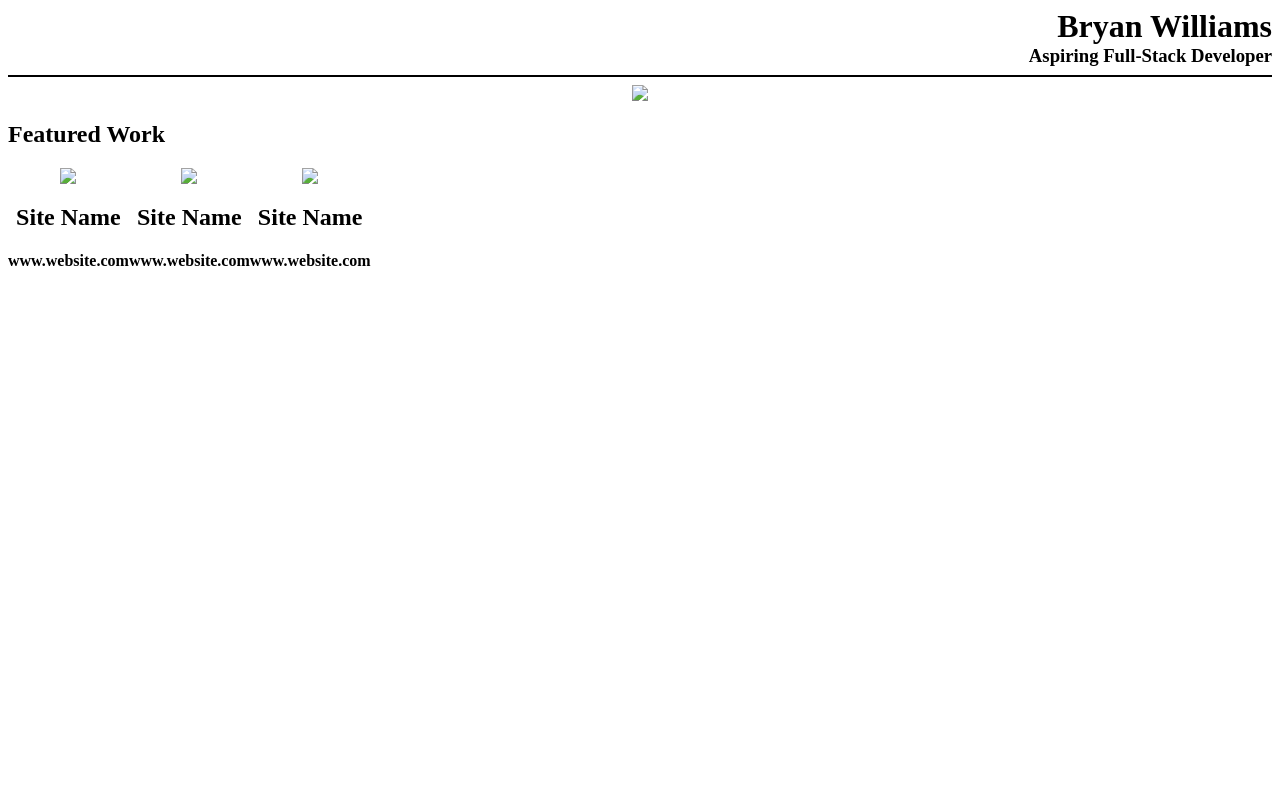
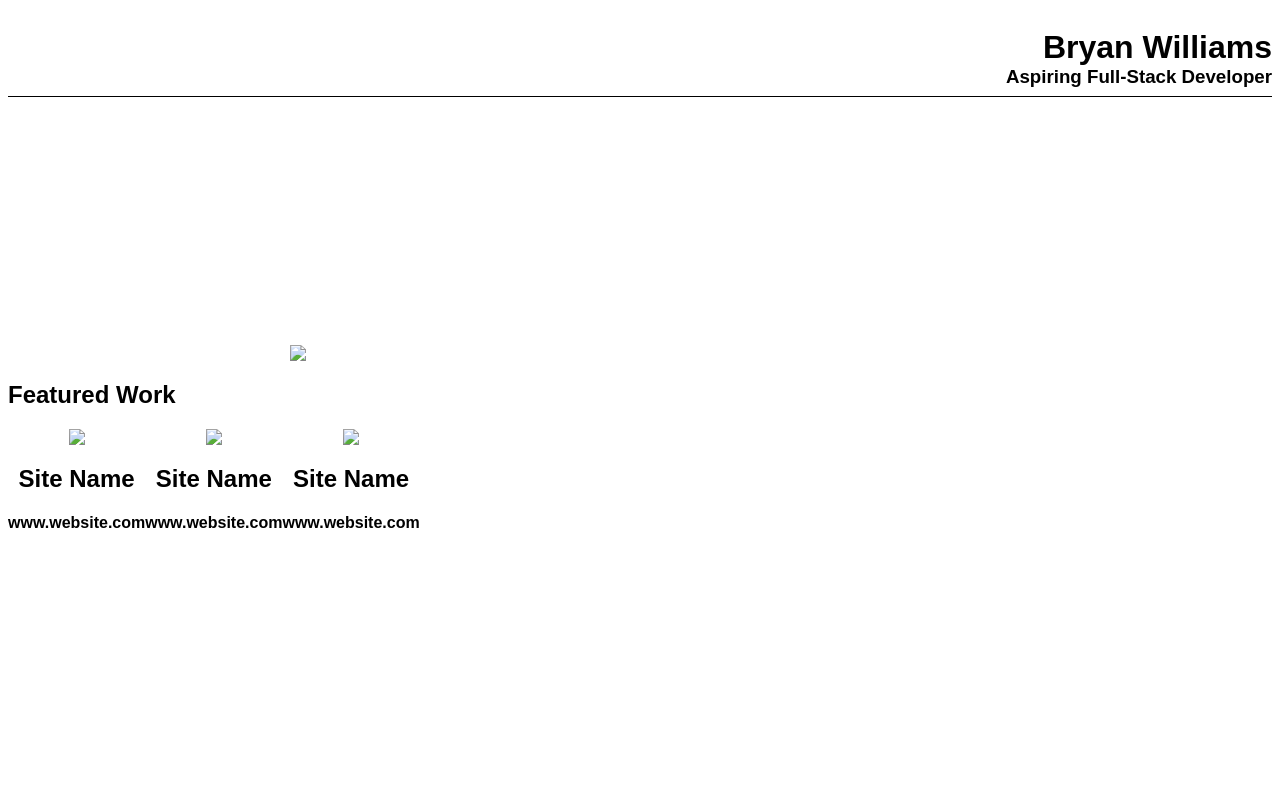
Before and after one commit to willimsbw/portfolio-site, a PHP site: page /portfolio.html in a window 1280 px wide. Run offline with PHP 8.4, Linux system fonts and the light colour scheme; some libraries are stand-ins or nearby versions.

Commit message:
Fixed font

```diff
--- a/css/main.css
+++ b/css/main.css
@@ -1,10 +1,12 @@
 body html {
   width: 100%;
   height: 100%;
+}
+
+body {
+  font-family: sans-serif;
   display: flex;
   flex-wrap: wrap;
-  font-size: 16px;
-  font-family: sans-serif;
 }
 
 img {
@@ -21,6 +23,7 @@
 
 .page-header {
   text-align: right;
+  min-width: 100%;
 }
 
 .name {
```
